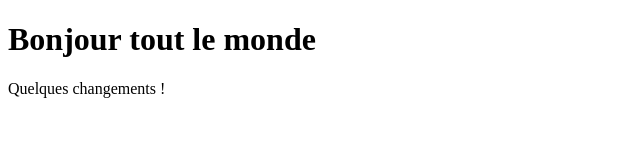
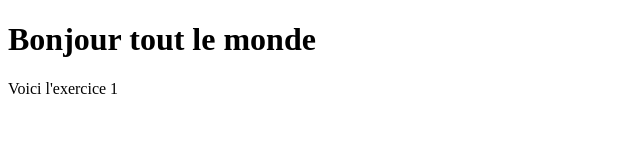
Before and after one commit to ibrahim-yahia-vinci/web2, a plain HTML site: page module1/ex01/index.html in a window 1280 px wide. Shown: the full height of the page, 0-640 px from the left. Drawn offline with Linux system fonts and the light colour scheme.

Commit message:
update : index.html up to date

```diff
--- a/module1/ex01/index.html
+++ b/module1/ex01/index.html
@@ -7,6 +7,7 @@
 </head>
 <body>
     <h1>Bonjour tout le monde</h1>
-    <p>Quelques changements !</p>
+    <p>Voici l'exercice 1</p>
+    <script src="./index.js"></script>
 </body>
 </html>
```
